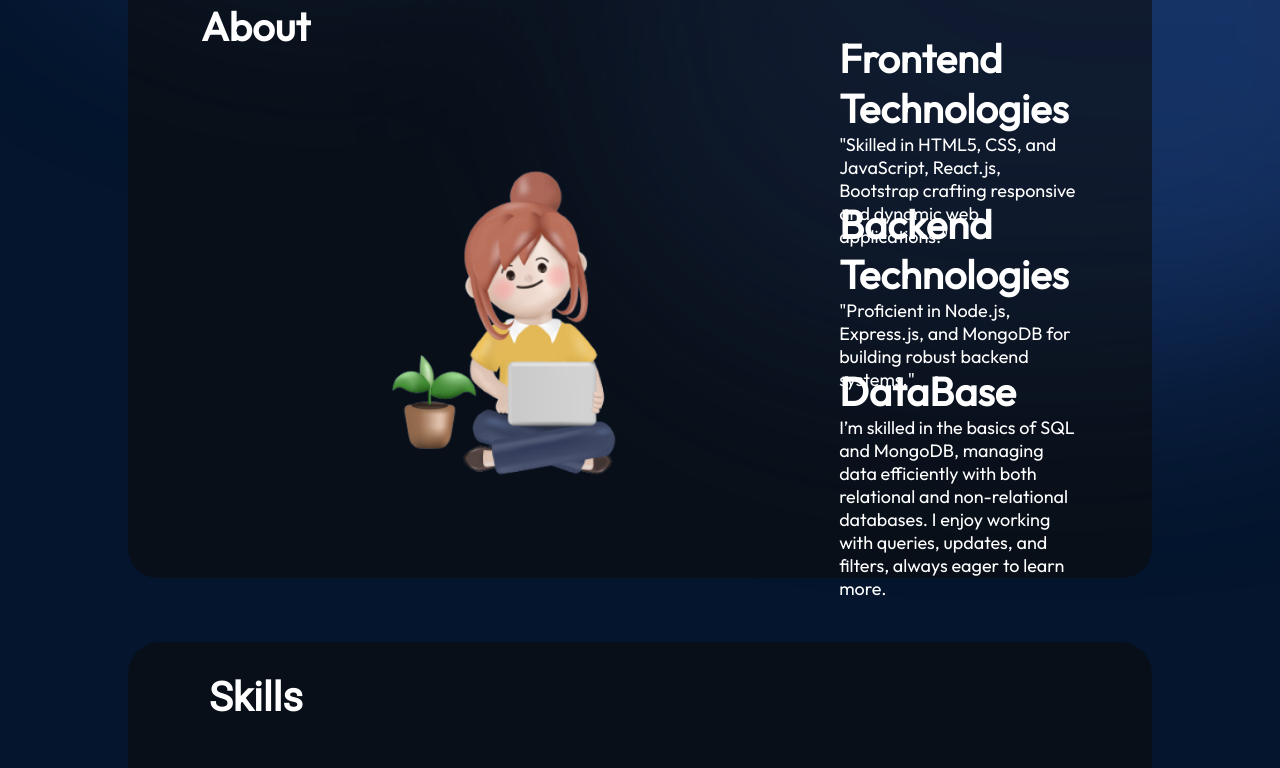
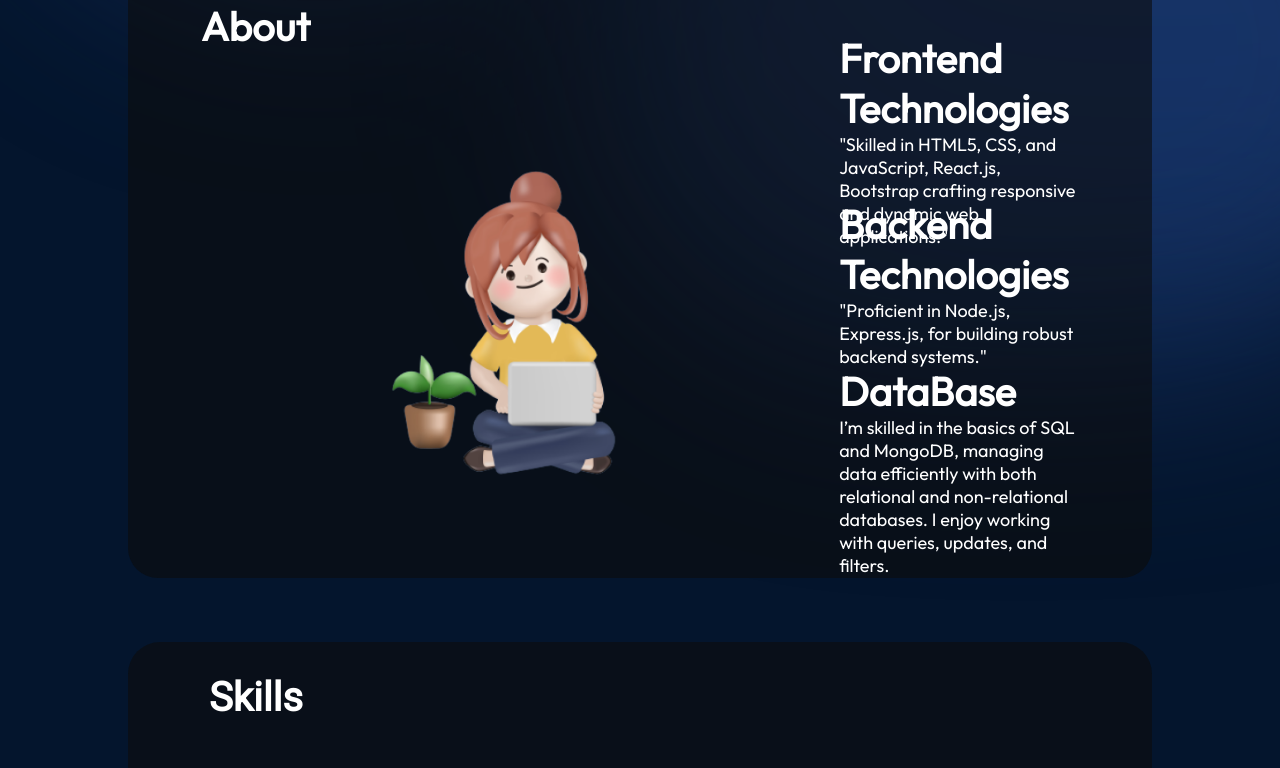
Before and after one commit to Sakshi-Dappu/Portfolio, a React (Vite) app: page / in a window 1280 px wide. Shown: the part 693-1461 px from the top of the page. Built offline with nearby package versions, Linux system fonts and the light colour scheme.

Commit message:
Changes Added

```diff
--- a/src/components/About/About.jsx
+++ b/src/components/About/About.jsx
@@ -28,7 +28,7 @@ export const About = () => {
           <li className={styles.About_Items}>
             <p>
               <h1 className={styles.title}>Backend Technologies</h1>
-              "Proficient in Node.js, Express.js, and MongoDB for building
+              "Proficient in Node.js, Express.js, for building
               robust backend systems."
             </p>
           </li>
@@ -40,8 +40,7 @@ export const About = () => {
               <h1 className={styles.title}>DataBase</h1>
               I’m skilled in the basics of SQL and MongoDB, managing data
               efficiently with both relational and non-relational databases. I
-              enjoy working with queries, updates, and filters, always eager to
-              learn more.
+              enjoy working with queries, updates, and filters.
             </p>
           </li>
         </ul>
```
